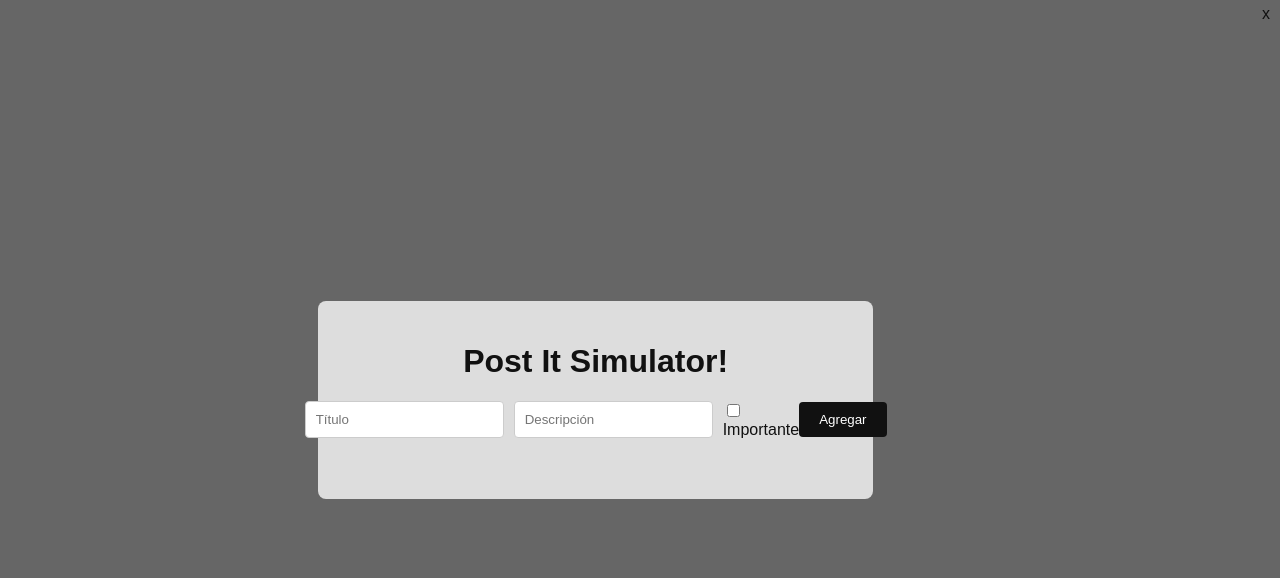
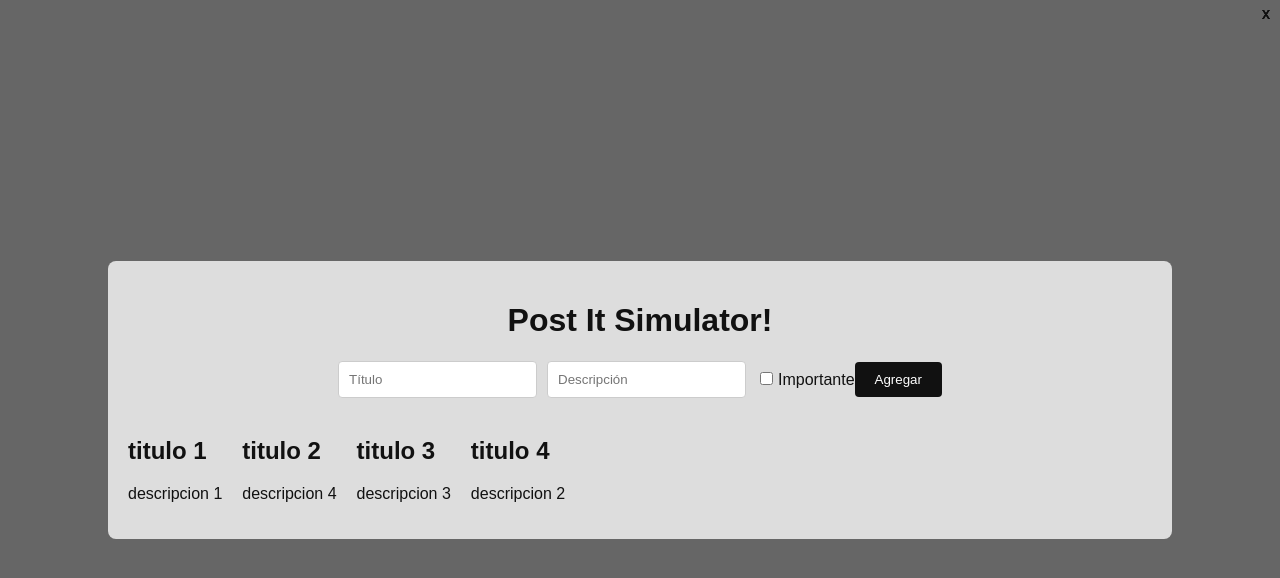
Before and after one commit to H-Riv/Acumulativa3, a React (Create React App) app in the folder mi-proyecto-nuevo/: page / in a window 1280 px wide. Shown: the top 578 px of the page. Built offline with nearby package versions, Linux system fonts and the light colour scheme.

Commit message:
agregar notas

```diff
--- a/mi-proyecto-nuevo/package.json
+++ b/mi-proyecto-nuevo/package.json
@@ -9,6 +9,7 @@
     "react": "^18.3.1",
     "react-dom": "^18.3.1",
     "react-scripts": "5.0.1",
+    "uuid": "^10.0.0",
     "web-vitals": "^2.1.4"
   },
   "scripts": {
--- a/mi-proyecto-nuevo/src/App.js
+++ b/mi-proyecto-nuevo/src/App.js
@@ -1,12 +1,8 @@
-import React from 'react';
-import PostIt from './componentes/PostIt';
-import './componentes/styles.css';
+import {PostIt} from './componentes/PostIt';
 
-const App = () => {
+export const App = () => {
     return (
-        <div>
-            <PostIt />
-        </div>
+        <PostIt />
     );
 };
 
--- a/mi-proyecto-nuevo/src/componentes/Notes.jsx
+++ b/mi-proyecto-nuevo/src/componentes/Notes.jsx
@@ -1,13 +1,14 @@
-import React from 'react';
-
-const Note = () => {
+export const Notes = ({nota}) => {
+    const {id,titulo,descripcion,importante} = nota
+    if (importante){
     return (
         <div>
             <span className="close-btn">x</span>
-            <h2></h2>
-            <p></p>
+            <h2>{titulo}</h2>
+            <p>{descripcion}</p>
         </div>
     );
 };
+}
 
-export default Note;
+export default Notes;
--- a/mi-proyecto-nuevo/src/componentes/PostIt.jsx
+++ b/mi-proyecto-nuevo/src/componentes/PostIt.jsx
@@ -1,8 +1,35 @@
-import React, { useState } from 'react';
-import Note from './Notes';
-import './styles.css';
+import Notes from './Notes';
+import {v4 as uuid} from "uuid";
+import {useState, useRef} from "react";
 
-const PostIt = () => {
+
+ export const PostIt = () => {
+        const[notas, setNotas] = useState([
+            {id: uuid(),titulo: 'titulo 1', descripcion: 'descripcion 1', importante: true},
+            {id: uuid(),titulo: 'titulo 2', descripcion: 'descripcion 4', importante: true},
+            {id: uuid(),titulo: 'titulo 3', descripcion: 'descripcion 3', importante: true},
+            {id: uuid(),titulo: 'titulo 4', descripcion: 'descripcion 2', importante: true}
+        ]);
+
+        const tituloRef = useRef();
+        const descripcionRef = useRef();
+        const importanteRef = useRef();
+
+        const agregarNota = () => {
+            const titulo = tituloRef.current.value;
+            const descripcion = descripcionRef.current.value;
+            const importante = importanteRef.current.checked;
+
+            const nota = {
+                id: uuid(),
+                titulo: titulo,
+                descripcion: descripcion,
+                importante: importante
+            }
+
+            const nuevasNotas = [...notas,nota];
+            setNotas(nuevasNotas)
+        }
 
     return (
         <div className="container">
@@ -11,21 +38,26 @@ const PostIt = () => {
                 <input
                     type="text"
                     placeholder="Título"
+                    ref={tituloRef}
                 />
                 <input
                     type="text"
                     placeholder="Descripción"
+                    ref={descripcionRef}
                 />
                 <label>
                     <input
                         type="checkbox"
+                        ref={importanteRef}
                     />
                     Importante
                 </label>
-                <button>Agregar</button>
+                <button type='button' onClick={agregarNota}>Agregar</button>
             </div>
             <div className="notes-container">
-                    <Note/>
+                {
+                    notas.map((nota) => <Notes key={nota.id} nota={nota}/>)
+                }
             </div>
         </div>
     );
--- a/mi-proyecto-nuevo/src/index.js
+++ b/mi-proyecto-nuevo/src/index.js
@@ -1,10 +1,9 @@
 import React from 'react';
 import ReactDOM from 'react-dom/client';
 import App from './App';
+import "./componentes/styles.css"
 
 const root = ReactDOM.createRoot(document.getElementById('root'));
 root.render(
-  <React.StrictMode>
     <App />
-  </React.StrictMode>
 );
```
Also changed, not shown: 1 other file (tests, documents, lock files or other folders).
